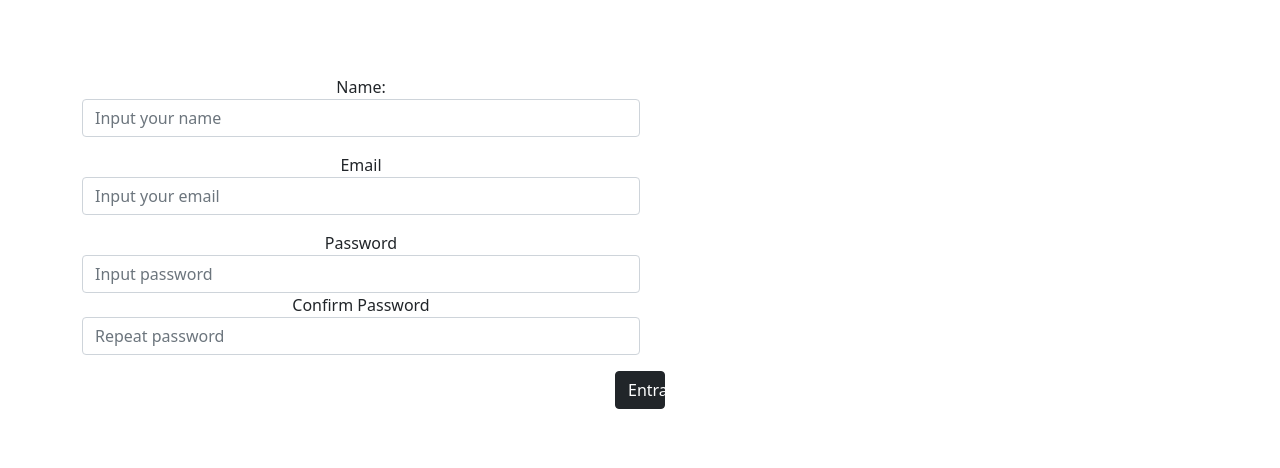
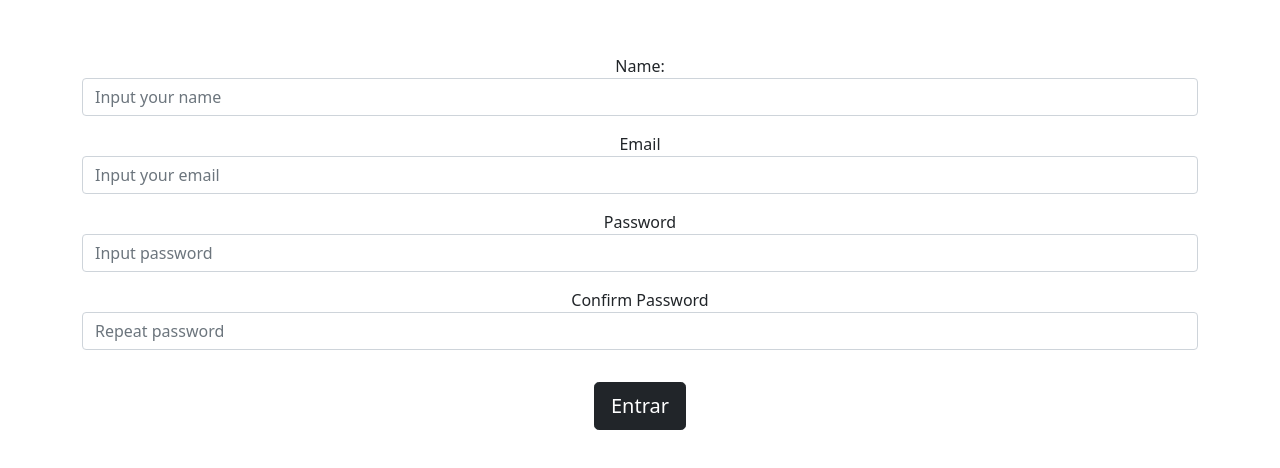
Before and after one commit to youssef-4/Dimension-time, an Angular app: page /register in a window 1280 px wide. Shown: the part 158-626 px from the top of the page. Built offline with nearby package versions, Linux system fonts and the light colour scheme.

Commit message:
Subo cambios

```diff
--- a/src/app/components/register/register.component.html
+++ b/src/app/components/register/register.component.html
@@ -1,28 +1,28 @@
 <form action="">
 
   <!--Name-->
-  <div class="form-group col-md-6">
+  <div class="form-group">
     <label for="inputEmail4">Name:</label>
     <input type="text" class="form-control mb-3" id="inputEmail4" placeholder="Input your name">
   </div>
 
   <!--Email-->
-  <div class="form-group col-md-6">
+  <div class="form-group mb-3">
     <label for="inputEmail4">Email</label>
-    <input type="email" class="form-control mb-3" id="inputEmail4" placeholder="Input your email">
+    <input type="email" class="form-control" id="inputEmail4" placeholder="Input your email">
   </div>
 
   <!--Password & Confirm Password-->
-    <div class="form-group col-md-6">
+    <div class="form-group mb-3">
       <label for="inputEmail4">Password</label>
       <input type="password" class="form-control" placeholder="Input password">
     </div>
-    <div class="form-group col-md-6">
+    <div class="form-group mb-3">
       <label for="inputEmail4">Confirm Password</label>
       <input type="password" class="form-control" placeholder="Repeat password">
     </div>
 
   <!--Send form Buttom-->
-    <button type="button" class="btn btn-dark mt-3" [routerLink]="['/login']" style="width: 50px;">Entrar</button>
+    <button type="button" class="btn btn-dark mt-3 btn-lg" [routerLink]="['/login']">Entrar</button>
 
 </form>
```
